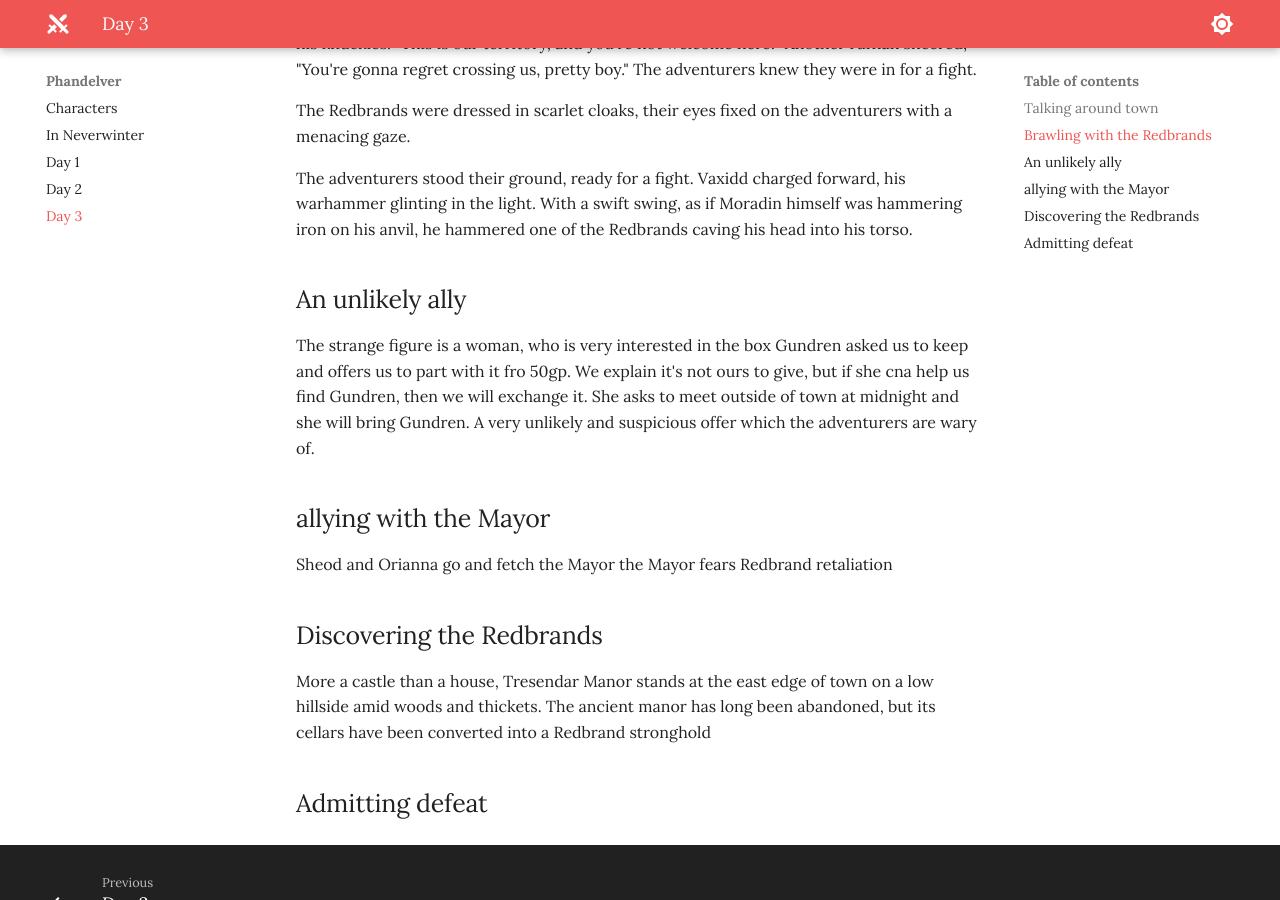
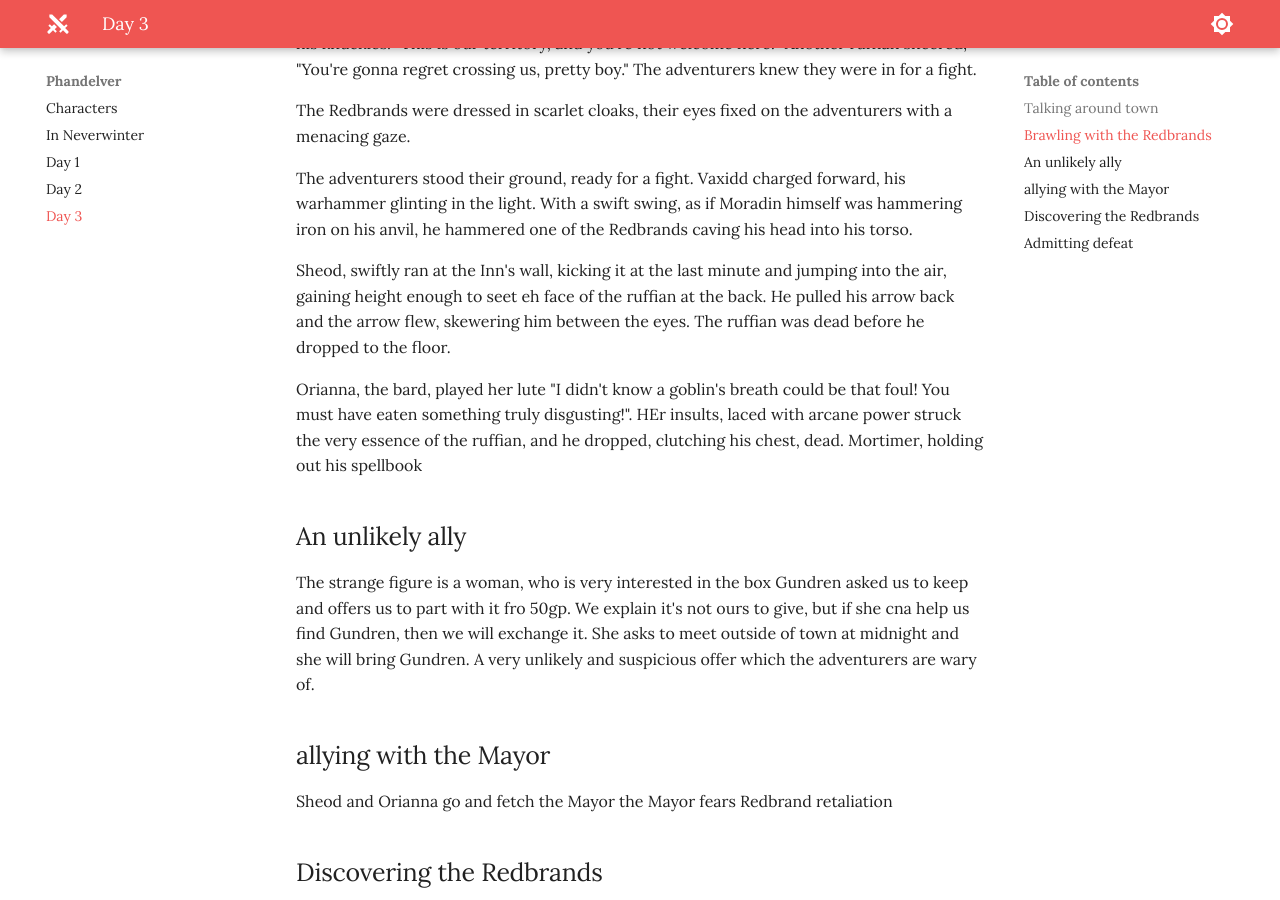
Before and after one commit to jonasmcferreira/adventures, an MkDocs documentation site: the page built from docs/phandelver/03.md, in a window 1280 px wide and 900 px high, scrolled down 1599 px. Built offline with MkDocs 1.6.1 and Material for MkDocs 9.7.7, drawn with Linux system fonts in a browser that asks for light colours.

Commit message:
modified docs/phandelver/03.md

```diff
--- a/docs/phandelver/03.md
+++ b/docs/phandelver/03.md
@@ -32,6 +32,9 @@ The Redbrands were dressed in scarlet cloaks, their eyes fixed on the adventurer
 
 The adventurers stood their ground, ready for a fight. Vaxidd charged forward, his warhammer glinting in the light. With a swift swing, as if Moradin himself was hammering iron on his anvil, he hammered one of the Redbrands caving his head into his torso.
 
+Sheod, swiftly ran at the Inn's wall, kicking it at the last minute and jumping into the air, gaining height enough to seet eh face of the ruffian at the back. He pulled his arrow back and the arrow flew, skewering him between the eyes. The ruffian was dead before he dropped to the floor.
+
+Orianna, the bard, played her lute "I didn't know a goblin's breath could be that foul! You must have eaten something truly disgusting!". HEr insults, laced with arcane power struck the very essence of the ruffian, and he dropped, clutching his chest, dead. Mortimer, holding out his spellbook
 
 
 
```
